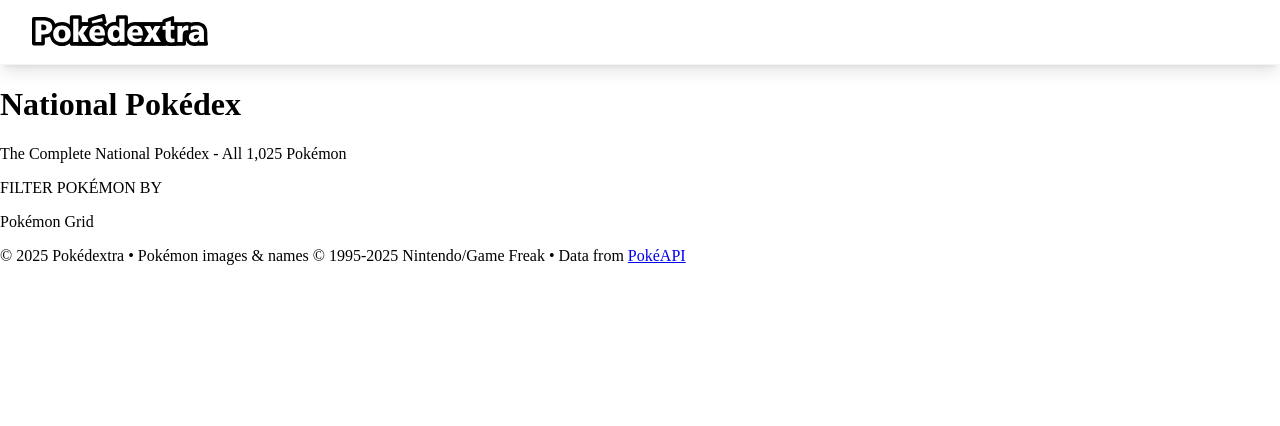
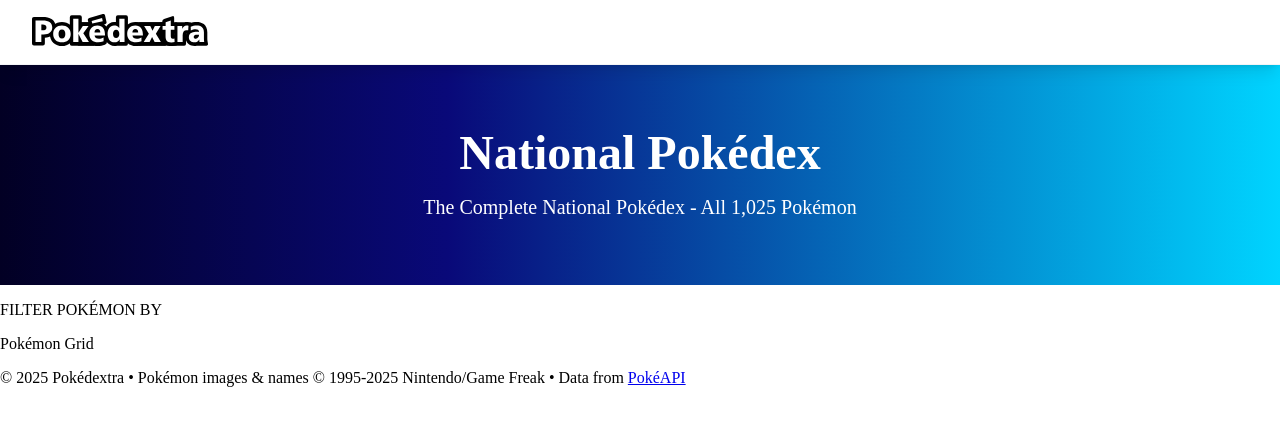
Before and after one commit to Pokedextra/pokedextra, a Flask app: page / in a window 1280 px wide. Shown: the top 426 px of the page. Run offline with Flask 3, Linux system fonts and the light colour scheme.

Commit message:
feature: add content-header styling - added css to add content-header gradient background - added css to add pokedex-header padding and margin, align text to centre, and style text

```diff
--- a/app/static/css/styles.css
+++ b/app/static/css/styles.css
@@ -34,3 +34,34 @@ body {
 .nav-logo img {
   height: 2rem;
 }
+
+.content-header {
+  background: #020024;
+  background: linear-gradient(90deg, rgba(2, 0, 36, 1) 0%, rgba(9, 9, 121, 1) 35%, rgba(0, 212, 255, 1) 100%);
+  color: white;
+}
+
+.pokedex-header {
+  padding: 4rem 2rem;
+  margin-left: auto;
+  margin-right: auto;
+  max-width: 80rem;
+  position: relative;
+}
+
+.pokedex-header-text {
+  text-align: center;
+}
+
+.pokedex-header-text h1 {
+  margin: 0 0 1rem;
+  font-size: 3rem;
+  font-weight: bold;
+  line-height: 1;
+}
+
+.pokedex-header-text p {
+  margin: 0 0 0;
+  font-size: 1.25rem;
+  line-height: 1.75rem;
+}
--- a/app/templates/index.html
+++ b/app/templates/index.html
@@ -25,8 +25,10 @@
       <main>
         <header class="content-header">
           <div class="pokedex-header">
-            <h1>National Pokédex</h1>
-            <p>The Complete National Pokédex - All 1,025 Pokémon</p>
+            <div class="pokedex-header-text">
+              <h1>National Pokédex</h1>
+              <p>The Complete National Pokédex - All 1,025 Pokémon</p>
+            </div>
           </div>
         </header>
         <nav class="pokedex-nav">
```
